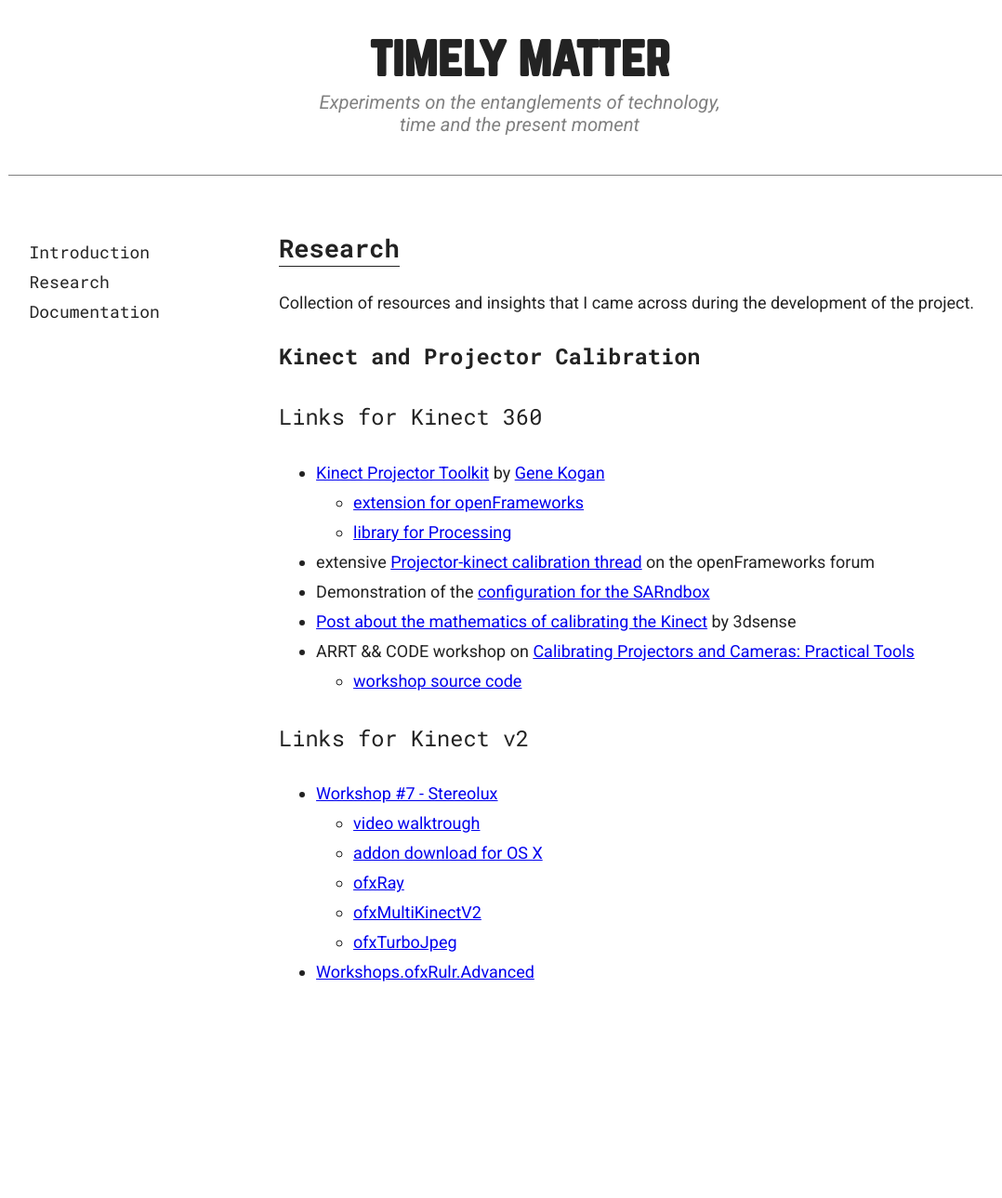
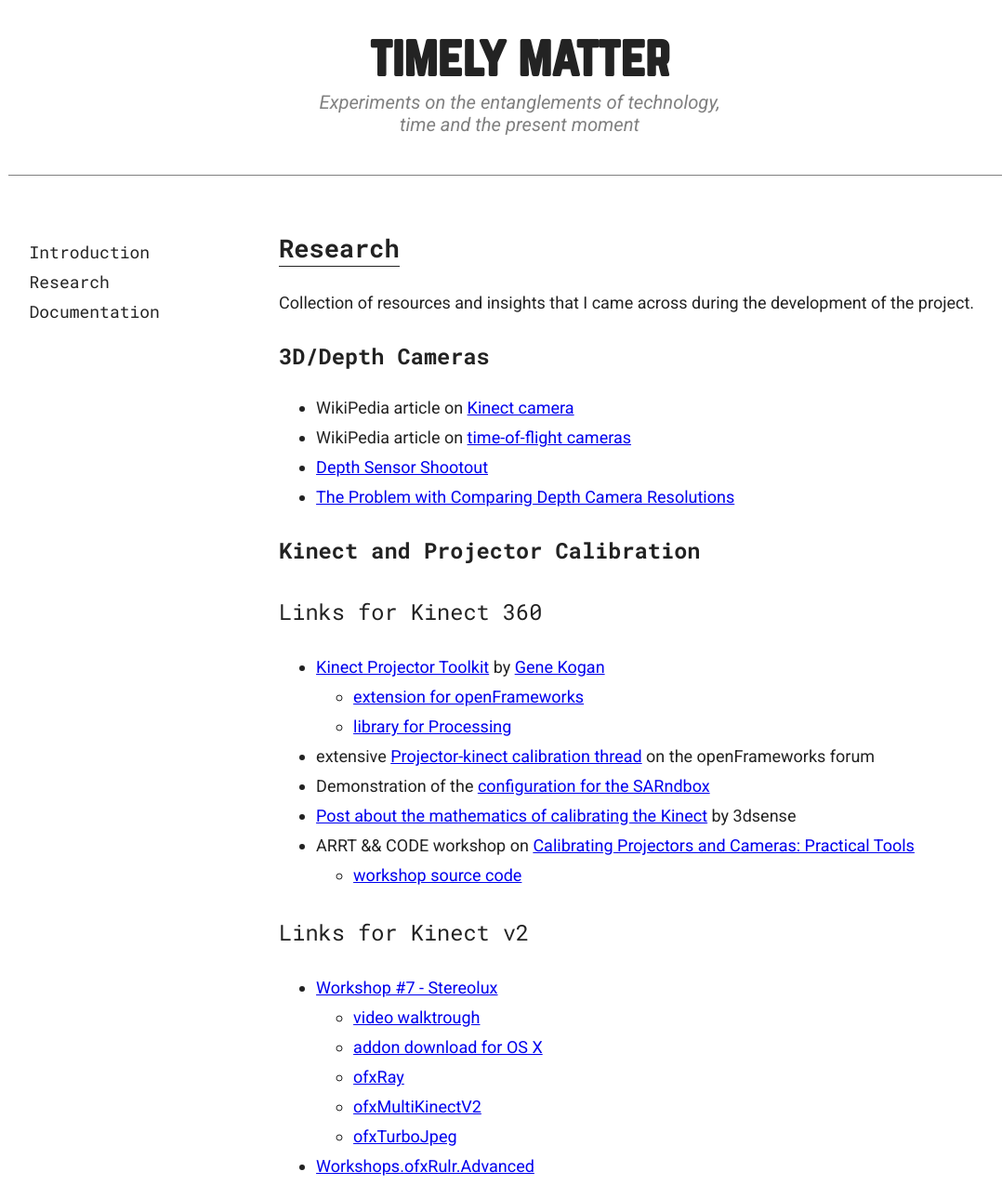
Before and after one commit to davidbeermann/timely-matter, a Jekyll site: the page built from research/index.md, in a window 1280 px wide and 1289 px high. Shown: the whole window at 93% size, without its empty margins (81-1159 px from the left). Built offline with Jekyll 4.4.1, drawn with Linux system fonts in a browser that asks for light colours.

Commit message:
added links for 3d cameras

```diff
--- a/research/index.md
+++ b/research/index.md
@@ -7,6 +7,13 @@ position: 1
 # Research
 
 Collection of resources and insights that I came across during the development of the project.
+
+## 3D/Depth Cameras
+
+* WikiPedia article on [Kinect camera](https://en.wikipedia.org/wiki/Kinect)
+* WikiPedia article on [time-of-flight cameras](https://en.wikipedia.org/wiki/Time-of-flight_camera)
+* [Depth Sensor Shootout](https://stimulant.com/depth-sensor-shootout-2/)
+* [The Problem with Comparing Depth Camera Resolutions](http://www.imaginativeuniversal.com/blog/post/2015/09/15/the-problem-with-comparing-depth-camera-resolutions.aspx)
 
 ## Kinect and Projector Calibration
 
```
